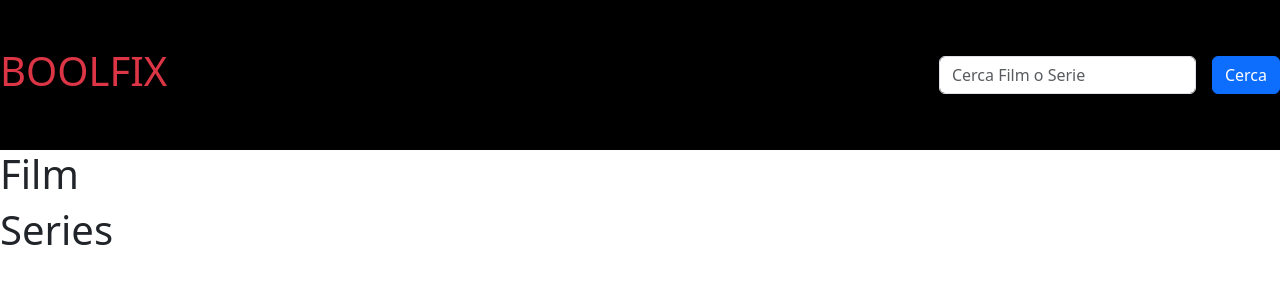
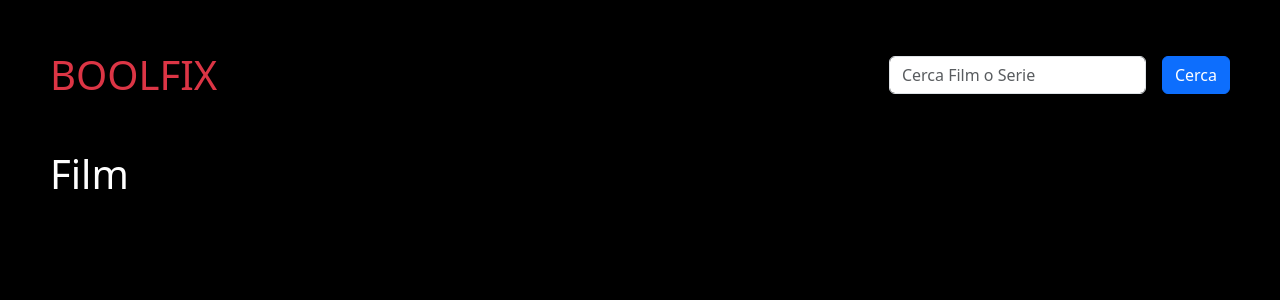
Before and after one commit to GiordanoGuidi/vite-boolflix, a Vue app: page / in a window 1280 px wide. Shown: the top 300 px of the page. Built offline with nearby package versions, Linux system fonts and the light colour scheme; the HTML template or start-up script is replaced by a standard one.

Commit message:
added background image

```diff
--- a/package.json
+++ b/package.json
@@ -11,6 +11,7 @@
   "dependencies": {
     "axios": "^1.6.7",
     "bootstrap": "^5.3.2",
+    "sass": "^1.70.0",
     "vue": "^3.3.11"
   },
   "devDependencies": {
--- a/src/App.vue
+++ b/src/App.vue
@@ -56,17 +56,14 @@ export default {
 </script>
 
 <template>
-  <!--HEADER-->
-  <AppHeader @searched-movie="searchProduction($event)" />
-  <!--MAIN-->
-  <AppMain :filmList="filteredFilms" />
+  <body>
+    <!--HEADER-->
+    <AppHeader @searched-movie="searchProduction($event)" />
+    <!--MAIN-->
+    <AppMain :filmList="filteredFilms" />
+  </body>
 </template>
 
-<style>
-/*CSS RESET*/
-* {
-  box-sizing: border-box;
-  padding: 0;
-  margin: 0;
-}
+<style lang="scss" scoped>
+@use './assets/scss/style.scss'
 </style>
--- /dev/null
+++ b/src/assets/scss/style.scss
@@ -0,0 +1,51 @@
+/*CSS RESET*/
+* {
+    box-sizing: border-box;
+    padding: 0;
+    margin: 0;
+}
+
+// GENERICS
+body {
+    background-color: black;
+    height: 100vh;
+}
+
+header {
+    height: 150px;
+    width: 100%;
+    padding: 0 50px;
+}
+
+main {
+    padding: 0 50px;
+    width: 100%;
+    height: calc(100% - 150px);
+    overflow: auto;
+}
+
+// PRODUCTION-CARD
+
+.card-container {
+    width: 100%;
+}
+
+.col- {
+    width: 20%;
+}
+
+.production-card {
+    height: 400px;
+    // border: 2px dashed white;
+    margin-bottom: 20px;
+    background-repeat: no-repeat;
+    background-position: center;
+    background-size: contain;
+
+}
+
+img.flag {
+    width: 50px;
+    height: 30px;
+    margin-bottom: 10px;
+}
--- a/src/components/AppHeader.vue
+++ b/src/components/AppHeader.vue
@@ -9,7 +9,6 @@ export default {
 </script>
 
 <template>
-    <!--HEADER-->
     <header class="d-flex align-items-center justify-content-between">
         <h1 class="text-danger">BOOLFIX</h1>
         <!--FORM-->
@@ -17,10 +16,6 @@ export default {
     </header>
 </template>
 
-<style>
-header {
-    height: 150px;
-    background-color: black;
-    width: 100%;
-}
+<style lang="scss" scoped>
+@use '../assets/scss/style.scss'
 </style>
--- a/src/components/AppMain.vue
+++ b/src/components/AppMain.vue
@@ -13,13 +13,24 @@ export default {
 </script>
 
 <template>
-    <main>
+    <main class="text-white">
+
         <h1>Film</h1>
-        <ProductionCard v-for="film in store.films" :key="film.id" :production="film" />
-        <h1>Series</h1>
-        <ProductionCard v-for="serie in store.series" :key="serie.id" :production="serie" />
+        <div class="row card-container p-4 row-cols-2 row-cols-md-3 row-cols-lg-5 ">
+            <div class="card-container d-flex flex-wrap">
+                <div class="col-" v-for="film in store.films" :key="film.id" :production="film">
+                    <ProductionCard :production="film" />
+
+                </div>
+            </div>
+        </div>
+
+        <!-- <h1>Series</h1>
+        <ProductionCard v-for="serie in store.series" :key="serie.id" :production="serie" /> -->
 
     </main>
 </template>
 
-<style></style>
+<style lang="scss" scoped>
+@use '../assets/scss/style.scss'
+</style>
--- a/src/components/ProductionCard.vue
+++ b/src/components/ProductionCard.vue
@@ -53,22 +53,31 @@ export default {
 
 <template>
     <!--production-card-->
-    <ul class="production-card">
-        <li>
-            <p>{{ production.title || production.name }}</p>
+    <!-- <ul class="production-card  list-unstyled">
+        <li> -->
+    <!-- <p>{{ production.title || production.name }}</p>
             <p>{{ production.original_title || production.original_name }}</p>
             <img class="flag" v-if="hasFlag" :src="flagSrc" :alt="lang">
             <span v-else>{{ lang }}</span>
             <p>{{ this.voteRounded }}</p>
-            <img :src="getUrlImage(production)" :alt="production.title">
+            <p><i class="fa-solid fa-star text-warning"></i><i class="fa-solid fa-star"></i><i
+                    class="fa-solid fa-star"></i><i class="fa-solid fa-star"></i><i class="fa-solid fa-star"></i></p> -->
+    <!-- <img :src="getUrlImage(production)" :alt="production.title">
         </li>
-    </ul>
+    </ul> -->
+
+
+    <div class="production-card  list-unstyled" :style="{ backgroundImage: `url(${getUrlImage(production)})` }">
+        <p>{{ production.title || production.name }}</p>
+        <p>{{ production.original_title || production.original_name }}</p>
+        <img class="flag" v-if="hasFlag" :src="flagSrc" :alt="lang">
+        <span v-else>{{ lang }}</span>
+        <p>{{ this.voteRounded }}</p>
+        <p><i class="fa-solid fa-star text-warning"></i><i class="fa-solid fa-star"></i><i class="fa-solid fa-star"></i><i
+                class="fa-solid fa-star"></i><i class="fa-solid fa-star"></i></p>
+    </div>
 </template>
 
-<style scoped>
-img.flag {
-    width: 50px;
-    height: 30px;
-    margin-bottom: 10px;
-}
+<style lang="scss" scoped>
+@use '../assets/scss/style.scss'
 </style>
```
Also changed, not shown: 1 other file (tests, documents, lock files or other folders).
